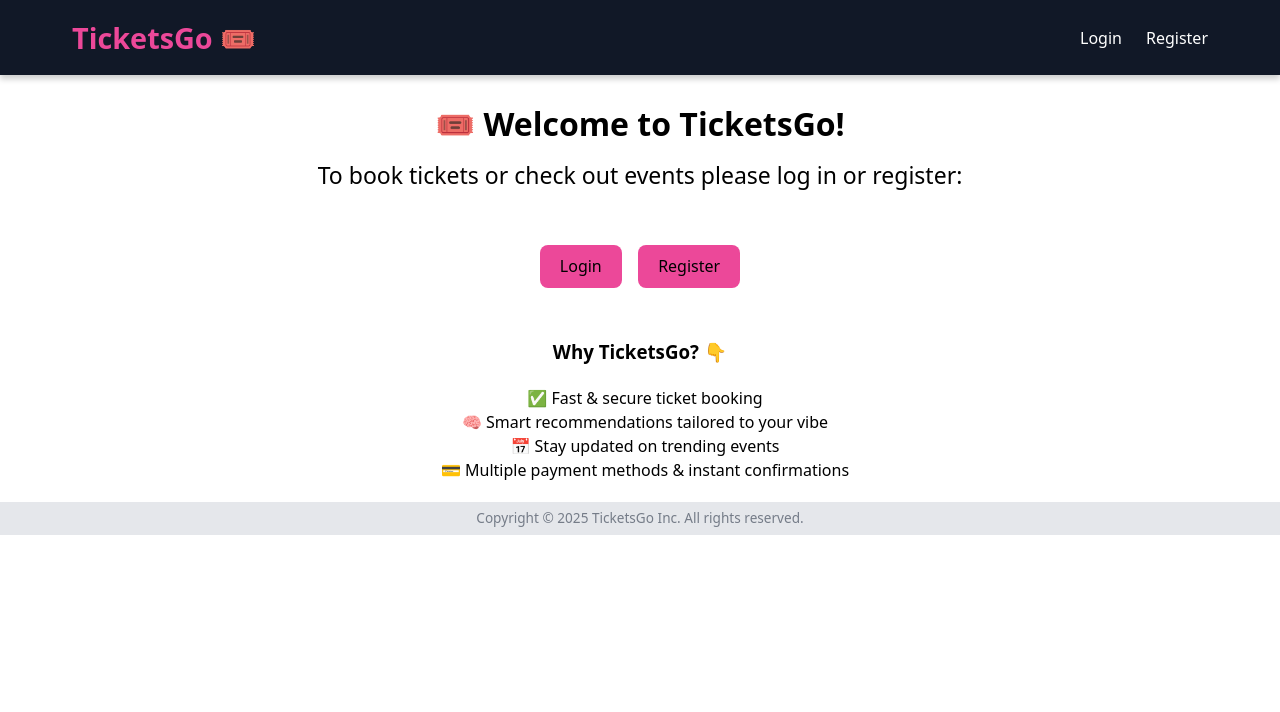
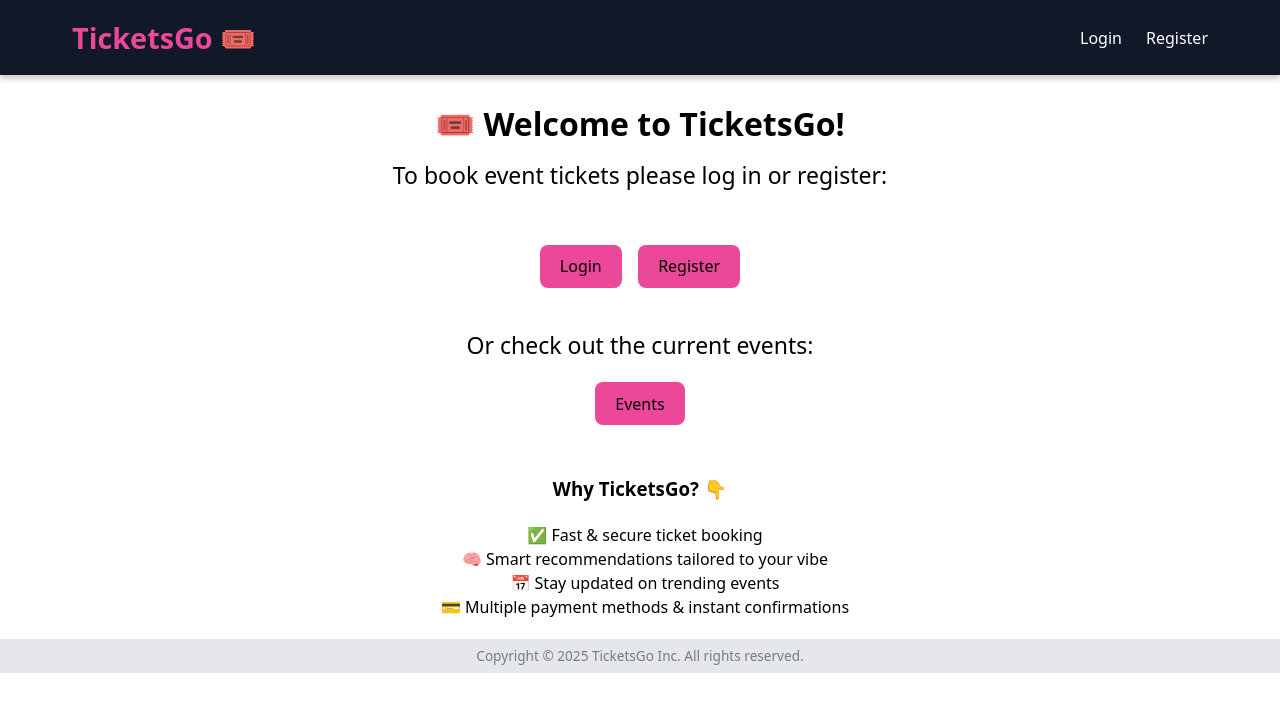
Before and after one commit to ahmed69k/TicketsGo, a React (Vite) app in the folder frontend/: page / in a window 1280 px wide. Shown: the top 712 px of the page. Built offline with nearby package versions, Linux system fonts and the light colour scheme; no server answers.

Commit message:
added allowPublic attribute to protected routes making them available for logged out users

```diff
--- a/frontend/src/auth/ProtectedRoutes.jsx
+++ b/frontend/src/auth/ProtectedRoutes.jsx
@@ -2,12 +2,15 @@
 import { Navigate } from "react-router-dom";
 import { useAuth } from "./AuthContext";
 
-const ProtectedRoute = ({ allowedRoles, children }) => {
+const ProtectedRoute = ({ allowedRoles,  allowPublic = false , children}) => {
   const { user } = useAuth();
   if (!user ) {
+    if(allowPublic){
+      return children;
+    }
     return <Navigate to="/login" replace />;
   }
-  if (!allowedRoles.includes(user.role)) {
+  if (allowedRoles && !allowedRoles.includes(user.role)) {
     return <Navigate to="/unauthorized" replace />;
   }
 
--- a/frontend/src/pages/Home.jsx
+++ b/frontend/src/pages/Home.jsx
@@ -39,7 +39,7 @@ function Home() {
       ) : (
         <div>
           <h1 className="h1-home">🎟️ Welcome to TicketsGo!</h1>
-          <p className="p1-home">To book tickets or check out events please log in or register:</p>
+          <p className="p1-home">To book event tickets please log in or register:</p>
 
           <div className="button-container">
             <Link to="/login">
@@ -49,6 +49,10 @@ function Home() {
               <button className="button-lr">Register</button>
             </Link>
           </div>
+          <p className="p1-home2"> Or check out the current events: </p>
+          <Link to="/approvedEvents">
+          <button className="button-lr"> Events</button>
+          </Link>
 
           <div className="features">
             <h3>Why TicketsGo? 👇</h3>
--- a/frontend/src/routes/Routes.jsx
+++ b/frontend/src/routes/Routes.jsx
@@ -29,7 +29,7 @@ function AppRoutes() {
         <Route
           path="/approvedEvents"
           element={
-            <ProtectedRoute allowedRoles={["Standard User", "System Admin", "Organizer"]}>
+            <ProtectedRoute allowedRoles={["Standard User", "System Admin", "Organizer"]} allowPublic = {true}>
               <ApprovedEvents />
             </ProtectedRoute>
           }
@@ -52,9 +52,6 @@ function AppRoutes() {
             </ProtectedRoute>
           }
         />
-
-
-        {/* NEW ROUTE for event organizers to create an event */}
         <Route
           path="/create-event"
           element={
@@ -63,8 +60,6 @@ function AppRoutes() {
             </ProtectedRoute>
           }
         />
-
-        {/* ✅ NEW ROUTE to view own events */}
         <Route
           path="/my-events"
           element={
--- a/frontend/src/styling/Home.css
+++ b/frontend/src/styling/Home.css
@@ -77,3 +77,8 @@
   margin-bottom: 20px;
   list-style-type:none;
 }
+.p1-home2{
+  text-align: center;
+  font-size: 23px;
+  margin-top:40px
+}
```
Also changed, not shown: 1 other file (tests, documents, lock files or other folders).
